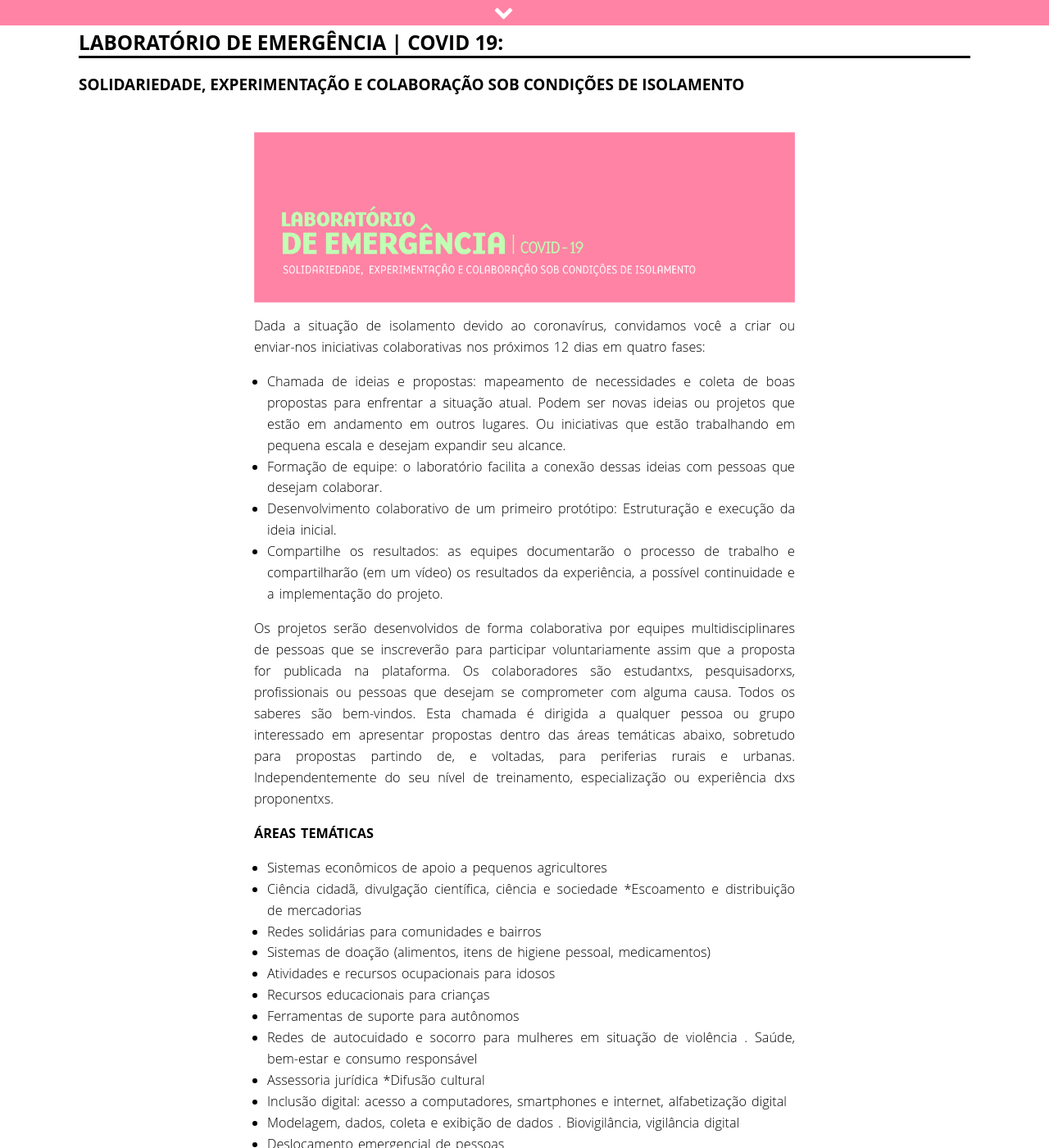
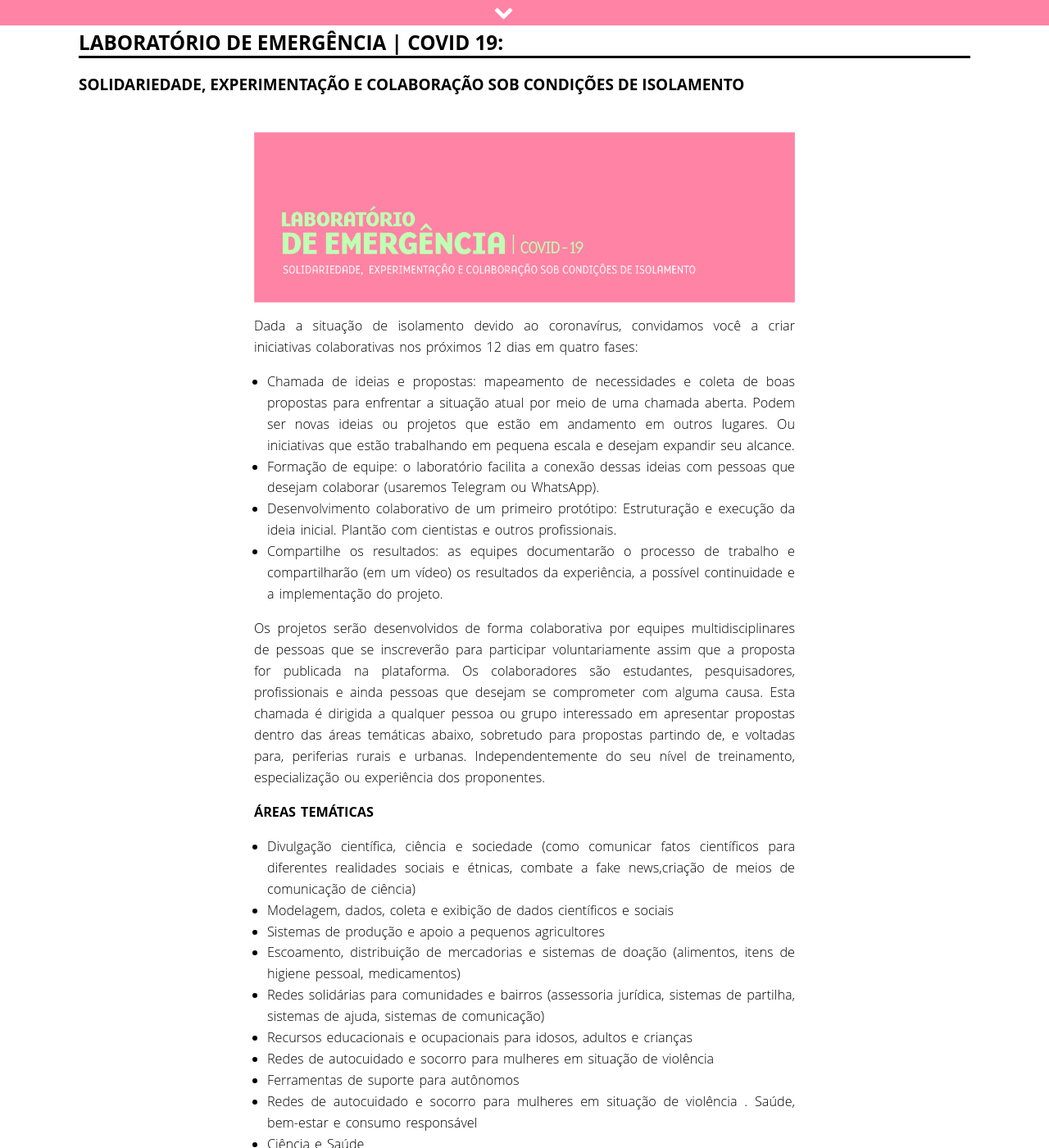
Before and after one commit to associacaosilo/labdeemergencia1ed, a Jekyll site: the page built from _pages/index.md, in a window 1280 px wide and 1400 px high. Shown: the whole window at 82% size. Built offline with Jekyll 4.4.1, drawn with Linux system fonts in a browser that asks for light colours; nearby versions of some CDN libraries; some of the changed text lies outside the part shown.

Commit message:
index and logos

```diff
--- a/_includes/footer.html
+++ b/_includes/footer.html
@@ -8,6 +8,9 @@
     <div class= "parceira-logo">
     <a href="https://datalabe.org/" target="_blank">
       <div class="footer-line parceira-logo" style="background-image: url('{{ site.baseurl }}/media/images/logos/datalabe.png');"></div>
+    </a>
+    <a href="https://frenalacurva.net/" target="_blank">
+      <div class="footer-line parceira-logo" style="background-image: url('{{ site.baseurl }}/media/images/logos/frenalacurva.png');"></div>
     </a>
     <a href="http://www.gambiologia.net/blog/" target="_blank">
       <div class="footer-line parceira-logo" style="background-image: url('{{ site.baseurl }}/media/images/logos/gambiologia.png');"></div>
@@ -30,6 +33,9 @@
     <a href="https://lab.procomum.org/" target="_blank">
       <div class="footer-line parceira-logo" style="background-image: url('{{ site.baseurl }}/media/images/logos/procomum.png');"></div>
     </a>
+    <a href="https://seguraaonda.com.br/" target="_blank">
+      <div class="footer-line parceira-logo" style="background-image: url('{{ site.baseurl }}/media/images/logos/seguraaonda.png');"></div>
+    </a>
     <a href="https://silo.org.br/" target="_blank">
       <div class="footer-line parceira-logo" style="background-image: url('{{ site.baseurl }}/media/images/logos/silo.png');"></div>
     </a>
--- a/_pages/index.md
+++ b/_pages/index.md
@@ -7,32 +7,33 @@ permalink: /
 
 ![](/media/images/covers/cover2.jpg)
 
-Dada a situação de isolamento devido ao coronavírus, convidamos você a criar ou enviar-nos iniciativas colaborativas nos próximos 12 dias em quatro fases:
+Dada a situação de isolamento devido ao coronavírus, convidamos você a criar iniciativas colaborativas nos próximos 12 dias em quatro fases:
 
-* Chamada de ideias e propostas: mapeamento de necessidades e coleta de boas propostas para enfrentar a situação atual. Podem ser novas ideias ou projetos que estão em andamento em outros lugares. Ou iniciativas que estão trabalhando em pequena escala e desejam expandir seu alcance.
-* Formação de equipe: o laboratório facilita a conexão dessas ideias com pessoas que desejam colaborar.
-* Desenvolvimento colaborativo de um primeiro protótipo: Estruturação e execução da ideia inicial.
-* Compartilhe os resultados: as equipes documentarão o processo de trabalho e compartilharão (em um vídeo) os resultados da experiência, a possível continuidade e a implementação do projeto.
+* Chamada de ideias e propostas:  mapeamento de necessidades e coleta de boas propostas para enfrentar a situação atual por meio de uma chamada aberta. Podem ser novas ideias ou projetos que estão em andamento em outros lugares. Ou iniciativas que estão trabalhando em pequena escala e desejam expandir seu alcance.
+* Formação de equipe: o laboratório facilita a conexão dessas ideias com pessoas que desejam colaborar (usaremos Telegram ou WhatsApp).
+* Desenvolvimento colaborativo de um primeiro protótipo: Estruturação e execução da ideia inicial. Plantão com cientistas e outros profissionais.
+* Compartilhe os resultados: as equipes documentarão o processo de trabalho e compartilharão (em um vídeo) os resultados da experiência, a possível continuidade e a implementação do projeto.
 
-Os projetos serão desenvolvidos de forma colaborativa por equipes multidisciplinares de pessoas que se inscreverão para participar voluntariamente assim que a proposta for publicada na plataforma. Os colaboradores são estudantxs, pesquisadorxs, profissionais ou pessoas que desejam se comprometer com alguma causa. Todos os saberes são bem-vindos.
-Esta chamada é dirigida a qualquer pessoa ou grupo interessado em apresentar propostas dentro das áreas temáticas abaixo, sobretudo para propostas partindo de, e voltadas, para periferias rurais e urbanas. Independentemente do seu nível de treinamento, especialização ou experiência dxs proponentxs.
+Os projetos serão desenvolvidos de forma colaborativa por equipes multidisciplinares de pessoas que se inscreverão para participar voluntariamente assim que a proposta for publicada na plataforma. Os colaboradores são estudantes, pesquisadores, profissionais e ainda pessoas que desejam se comprometer com alguma causa.
+Esta chamada é dirigida a qualquer pessoa ou grupo interessado em apresentar propostas dentro das áreas temáticas abaixo, sobretudo para propostas partindo de, e voltadas para, periferias rurais e urbanas. Independentemente do seu nível de treinamento, especialização ou experiência dos proponentes.
+
 
 **ÁREAS TEMÁTICAS**
 
-* Sistemas econômicos de apoio a pequenos agricultores
-* Ciência cidadã, divulgação científica, ciência e sociedade *Escoamento e distribuição de mercadorias
-* Redes solidárias para comunidades e bairros
-* Sistemas de doação (alimentos, itens de higiene pessoal, medicamentos)
-* Atividades e recursos ocupacionais para idosos
-* Recursos educacionais para crianças
+*  Divulgação científica, ciência e sociedade (como comunicar fatos científicos para diferentes realidades sociais e étnicas, combate a fake news,criação de meios de comunicação de ciência)
+* Modelagem, dados, coleta e exibição de dados científicos e sociais
+* Sistemas de produção e apoio a pequenos agricultores
+* Escoamento, distribuição de mercadorias e sistemas de doação (alimentos, itens de higiene pessoal, medicamentos)
+* Redes solidárias para comunidades e bairros (assessoria jurídica, sistemas de partilha, sistemas de ajuda, sistemas de comunicação)
+* Recursos educacionais e ocupacionais para idosos, adultos e crianças
+* Redes de autocuidado e socorro para mulheres em situação de violência
 * Ferramentas de suporte para autônomos
 * Redes de autocuidado e socorro para mulheres em situação de violência . Saúde, bem-estar e consumo responsável
-* Assessoria jurídica *Difusão cultural
-* Inclusão digital: acesso a computadores, smartphones e internet, alfabetização digital
-* Modelagem, dados, coleta e exibição de dados . Biovigilância, vigilância digital
-* Deslocamento emergencial de pessoas
-* Sistema funerário comunitário
-* Fabricação maker, segurança sanitária e aparelhagem hospitalar
+* Ciência e Saúde
+* Difusão cultural
+* Inclusão digital: acesso a computadores, smartphones e internet, alfabetização digital
+* Fabricação maker, segurança sanitária e aparelhagem hospitalar
+
 
 **APRESENTAÇÃO DE PROPOSTAS:**
 
@@ -47,12 +48,19 @@ Enviar um email para [labdeemergencia@silo.org.br](mailto:labdeemergencia@silo.o
 * Descrição (incluir objetivos, necessidades às quais responde, beneficiários, área geográfica de atuação)
 * Perfil(s) dos colaboradores para o projeto
 * Plano de trabalho possível (cronograma provisório, etc.)
-* Link para grupo de whatsapp ou telegram criado para desenvolvimento do projeto** (compartilharemos esse link com os colaboradores inscritos para seu projeto)
+* Link para grupo de whatsapp ou telegram criado para desenvolvimento do projeto (compartilharemos esse link com os colaboradores inscritos para seu projeto)
 * Se possível uma foto ou imagem para divulgação
 
-Entende-se que o Laboratório de Emergência é uma proposta colaborativa que busca que os projetos e soluções gerados aqui atinjam o maior número possível de pessoas. Como tal, eles devem trabalhar sob uma lógica aberta e participativa que permitam sua replicação e adaptação a outros contextos.
+Entende-se que o Laboratório de Emergência é uma proposta colaborativa que busca que os projetos e soluções gerados aqui atinjam o maior número possível de pessoas. Como tal, eles devem trabalhar sob uma lógica aberta e participativa que permitam sua replicação e adaptação a outros contextos.
 
 **DESENVOLVIMENTO DA PROPOSTA:**
+
+Tantas propostas serão desenvolvidas quanto pudermos gerenciar juntos. Os projetos serão autogeridos a partir de grupos de whatsapp ou telegram.
+
+Propomos um calendário indicativo para o desenvolvimento ágil de projetos. Sugerimos alguns marcos para tentar ir todos juntos nas diferentes fases.
+
+O laboratório não oferece recursos financeiros ou materiais para o desenvolvimento do projeto. Em cada caso, será avaliada a maneira de conectar o projeto a potenciais colaboradores que possam contribuir com os recursos necessários para sua implementação.
+
 
 Tantas propostas serão desenvolvidas quanto pudermos gerenciar juntos. Os projetos serão autogeridos a partir de grupos de whatsapp ou telegram.
 
--- a/css/main.scss
+++ b/css/main.scss
@@ -457,7 +457,7 @@ a {
     position: absolute;
     top: 0;
     left: 0;
-    background: linear-gradient(rgba(255,131,165,.7), rgba(0,255,231,.3));
+    background: linear-gradient(rgba(0,255,231,.3), rgba(255,131,165,.7));
   }
 
   .hidden-link {
```
Also changed, not shown: other parts of _pages/index.md (+1 -0 lines), _pages/perguntasfrequentes.md (+5 -1 lines), media/favicons/favicon.ico, media/favicons/favicon.png, media/images/logos/seguraaonda.png (added).
